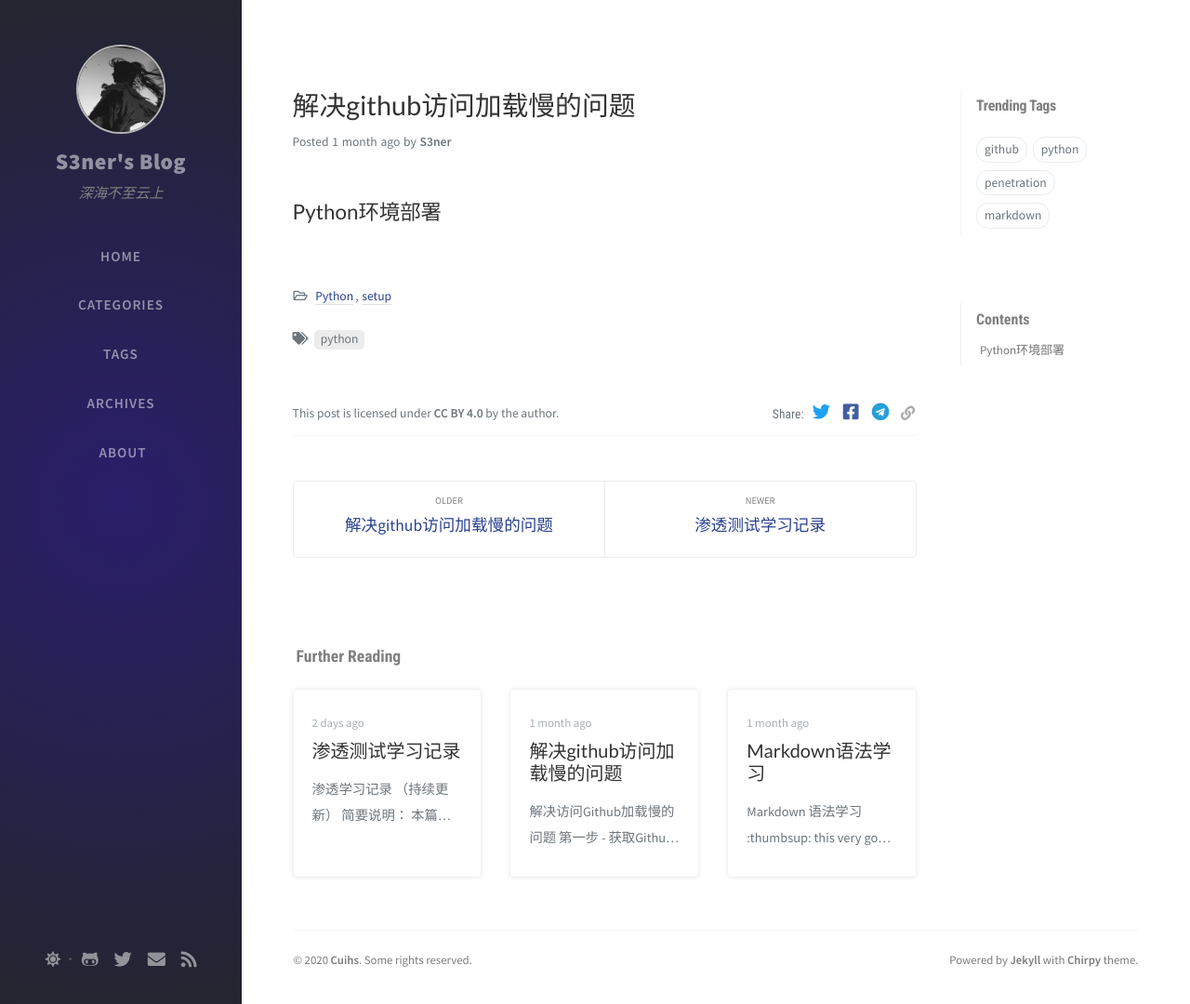
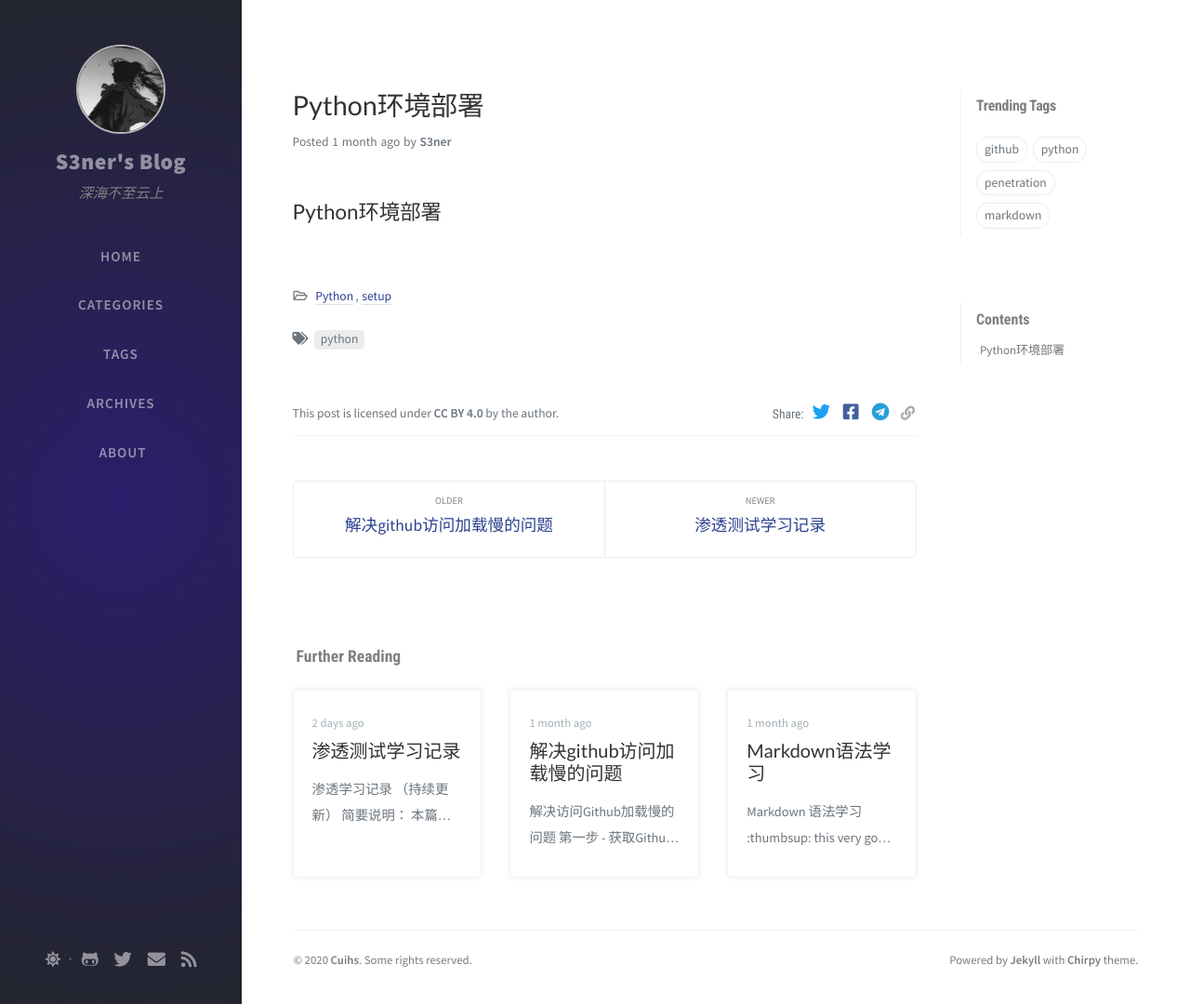
Before and after one commit to devisitem/legacy-blog, a Jekyll site: the page built from _posts/2020-06-04-Python环境部署.md, in a window 1280 px wide and 1080 px high. Shown: the whole window at 93% size. Built offline with Jekyll 4.4.1, drawn with Linux system fonts in a browser that asks for light colours; nearby versions of some CDN libraries; comment, search, counter and statistics services are not loaded.

Commit message:
Update 2020-06-04-Python环境部署.md

```diff
--- a/_posts/2020-06-04-Python环境部署.md
+++ b/_posts/2020-06-04-Python环境部署.md
@@ -1,5 +1,5 @@
 ---
-title: 解决github访问加载慢的问题
+title: Python环境部署
 date: 2020-06-04 22:50:00 +0800
 categories: [Python,setup]
 tags: [python]
```
